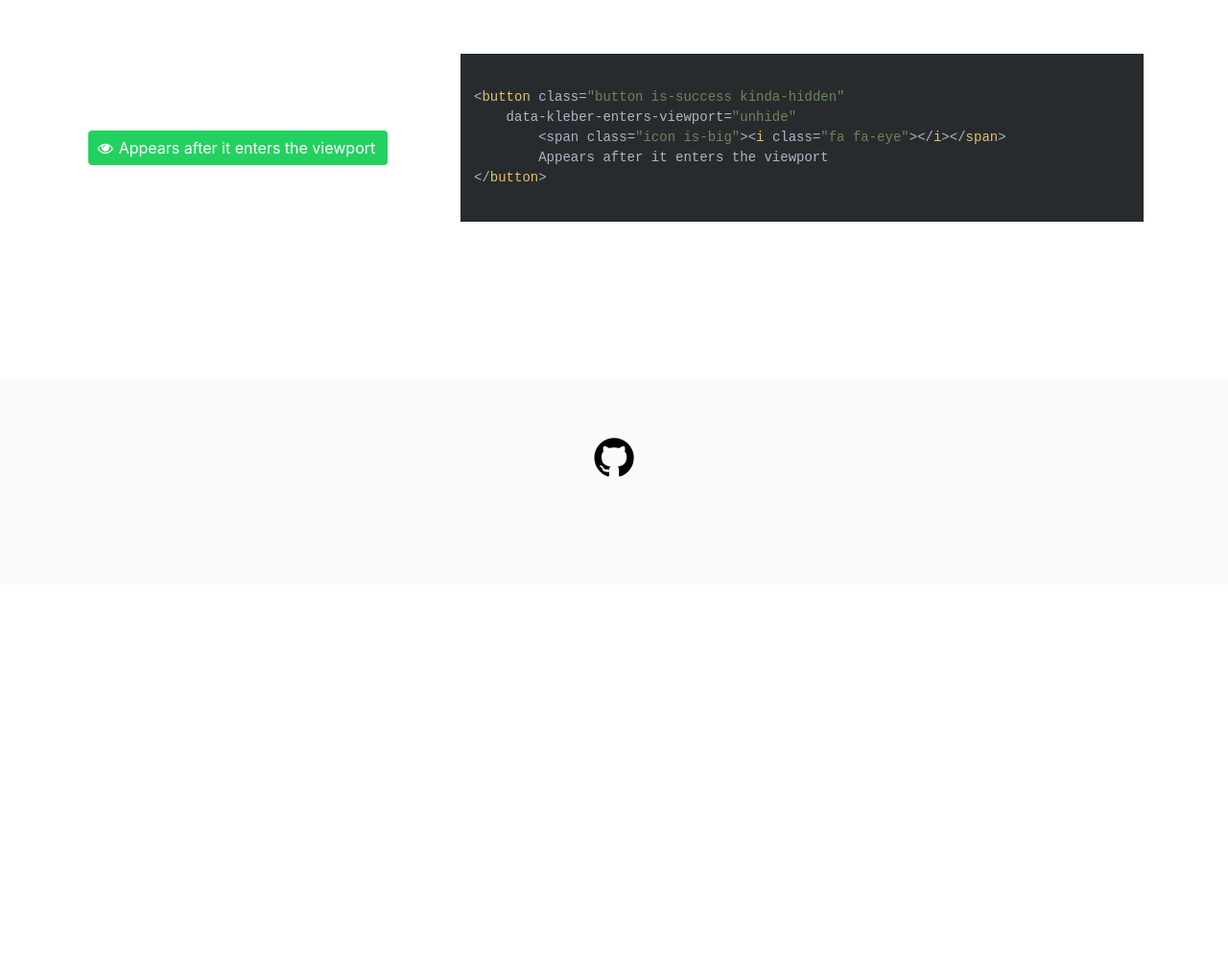
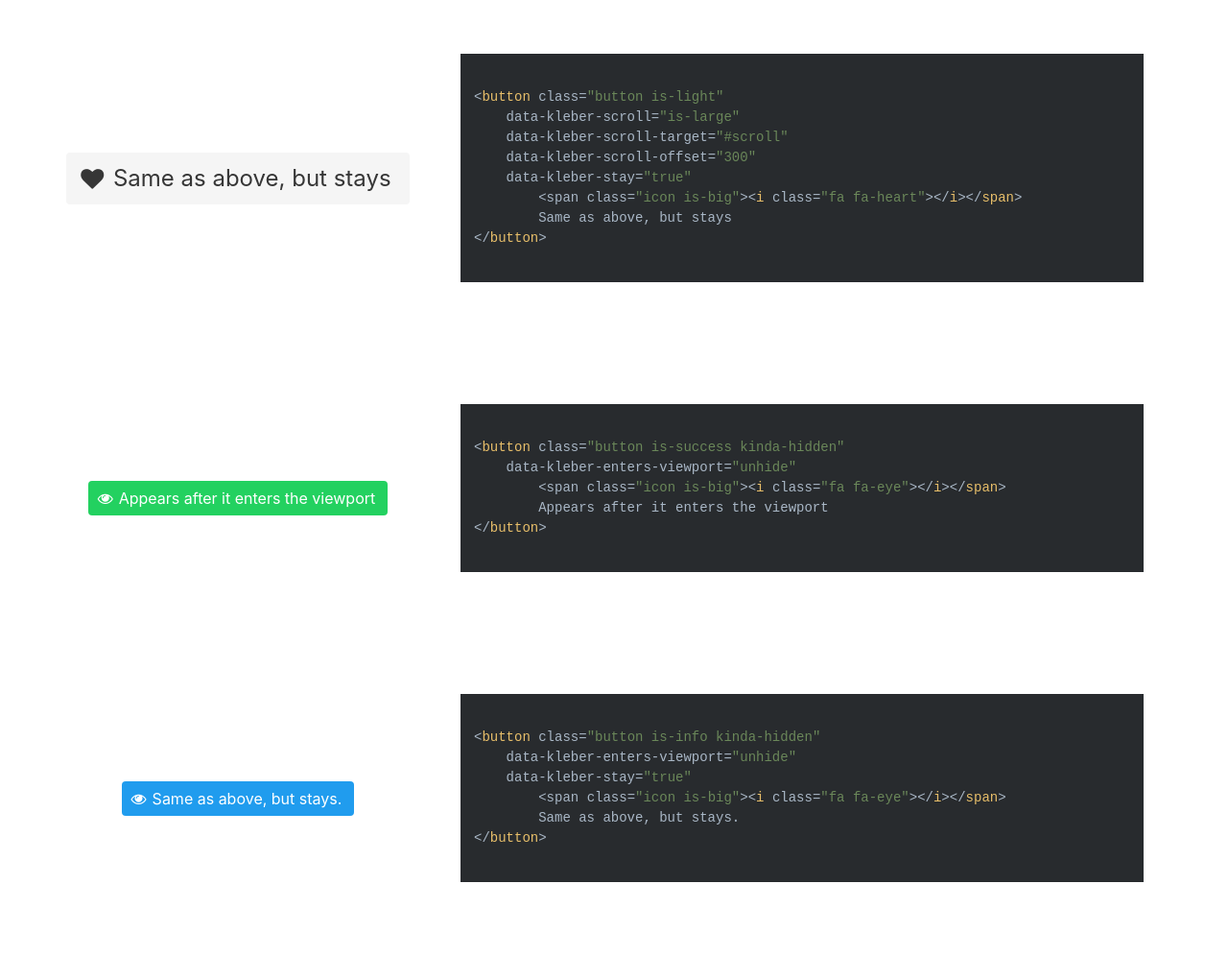
Before and after one commit to atomicptr/kleber, a website built with webpack: page index.html in a window 1280 px wide. Shown: the part 2006-3002 px from the top of the page at 96% size. Before the commit the page ends 2615 px from the top, so only its background shows below. Built offline with nearby package versions, Linux system fonts and the light colour scheme.

Commit message:
add data-kleber-stay option, so that scrolling elements can stay instead of getting reapplied

```diff
--- a/index.html
+++ b/index.html
@@ -191,6 +191,33 @@
 
         <div class="columns">
             <div class="column is-one-third centerbox">
+                <button class="button is-light"
+                data-kleber-scroll="is-large"
+                data-kleber-scroll-target="#scroll"
+                data-kleber-scroll-offset="300"
+                data-kleber-stay="true">
+                    <span class="icon is-big"><i class="fa fa-heart"></i></span>&nbsp;
+                    Same as above, but stays
+                </button>
+            </div>
+            <div class="column is-two-thirds centerbox">
+                <pre>
+                    <code class="html">
+&lt;button class=&quot;button is-light&quot;
+    data-kleber-scroll=&quot;is-large&quot;
+    data-kleber-scroll-target=&quot;#scroll&quot;
+    data-kleber-scroll-offset=&quot;300&quot;
+    data-kleber-stay=&quot;true&quot;
+        &lt;span class=&quot;icon is-big&quot;&gt;&lt;i class=&quot;fa fa-heart&quot;&gt;&lt;/i&gt;&lt;/span&gt;
+        Same as above, but stays
+&lt;/button&gt;
+                    </code>
+                </pre>
+            </div>
+        </div>
+
+        <div class="columns">
+            <div class="column is-one-third centerbox">
                 <button class="button is-success kinda-hidden" data-kleber-enters-viewport="unhide">
                     <span class="icon is-big"><i class="fa fa-eye"></i></span>&nbsp;
                     Appears after it enters the viewport
@@ -203,6 +230,29 @@
     data-kleber-enters-viewport=&quot;unhide&quot;
         &lt;span class=&quot;icon is-big&quot;&gt;&lt;i class=&quot;fa fa-eye&quot;&gt;&lt;/i&gt;&lt;/span&gt;
         Appears after it enters the viewport
+&lt;/button&gt;
+                    </code>
+                </pre>
+            </div>
+        </div>
+
+        <div class="columns">
+            <div class="column is-one-third centerbox">
+                <button class="button is-info kinda-hidden"
+                data-kleber-enters-viewport="unhide"
+                data-kleber-stay="true">
+                    <span class="icon is-big"><i class="fa fa-eye"></i></span>&nbsp;
+                    Same as above, but stays.
+                </button>
+            </div>
+            <div class="column is-two-thirds centerbox">
+                <pre>
+                    <code class="html">
+&lt;button class=&quot;button is-info kinda-hidden&quot;
+    data-kleber-enters-viewport=&quot;unhide&quot;
+    data-kleber-stay=&quot;true&quot;
+        &lt;span class=&quot;icon is-big&quot;&gt;&lt;i class=&quot;fa fa-eye&quot;&gt;&lt;/i&gt;&lt;/span&gt;
+        Same as above, but stays.
 &lt;/button&gt;
                     </code>
                 </pre>
--- a/src/main.js
+++ b/src/main.js
@@ -57,7 +57,9 @@ window.addEventListener("load", event => {
             if(scrollBarTop >= (targetOffset + scrollOffset)) {
                 classes.forEach(className => target.classList.add(className));
             } else {
-                classes.forEach(className => target.classList.remove(className));
+                if(source.dataset.kleberStay !== "true") {
+                    classes.forEach(className => target.classList.remove(className));
+                }
             }
         }
 
@@ -77,7 +79,9 @@ window.addEventListener("load", event => {
             if(rectIntersect(screenRect, elementRect)) {
                 classes.forEach(className => target.classList.add(className));
             } else {
-                classes.forEach(className => target.classList.remove(className));
+                if(source.dataset.kleberStay !== "true") {
+                    classes.forEach(className => target.classList.remove(className));
+                }
             }
         }
     }
```
Also changed, not shown: dist/kleber.min.js.
